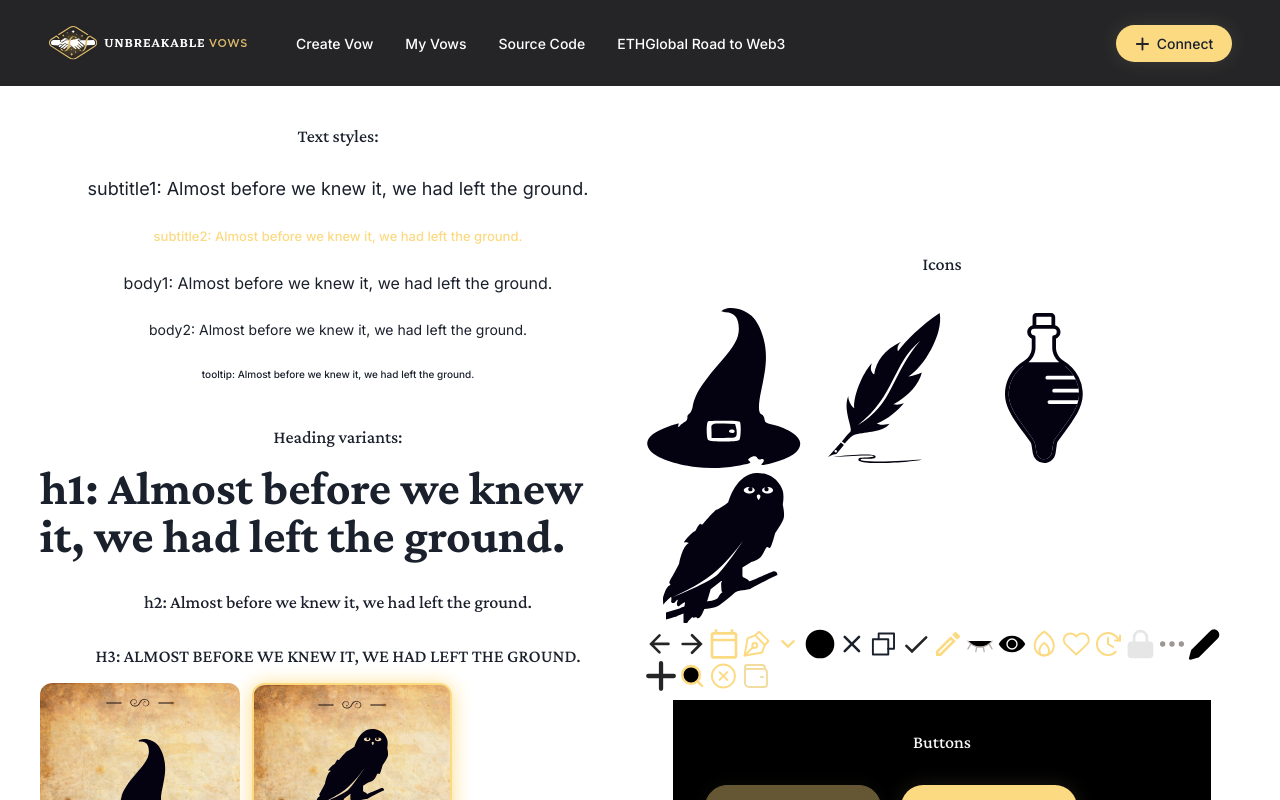
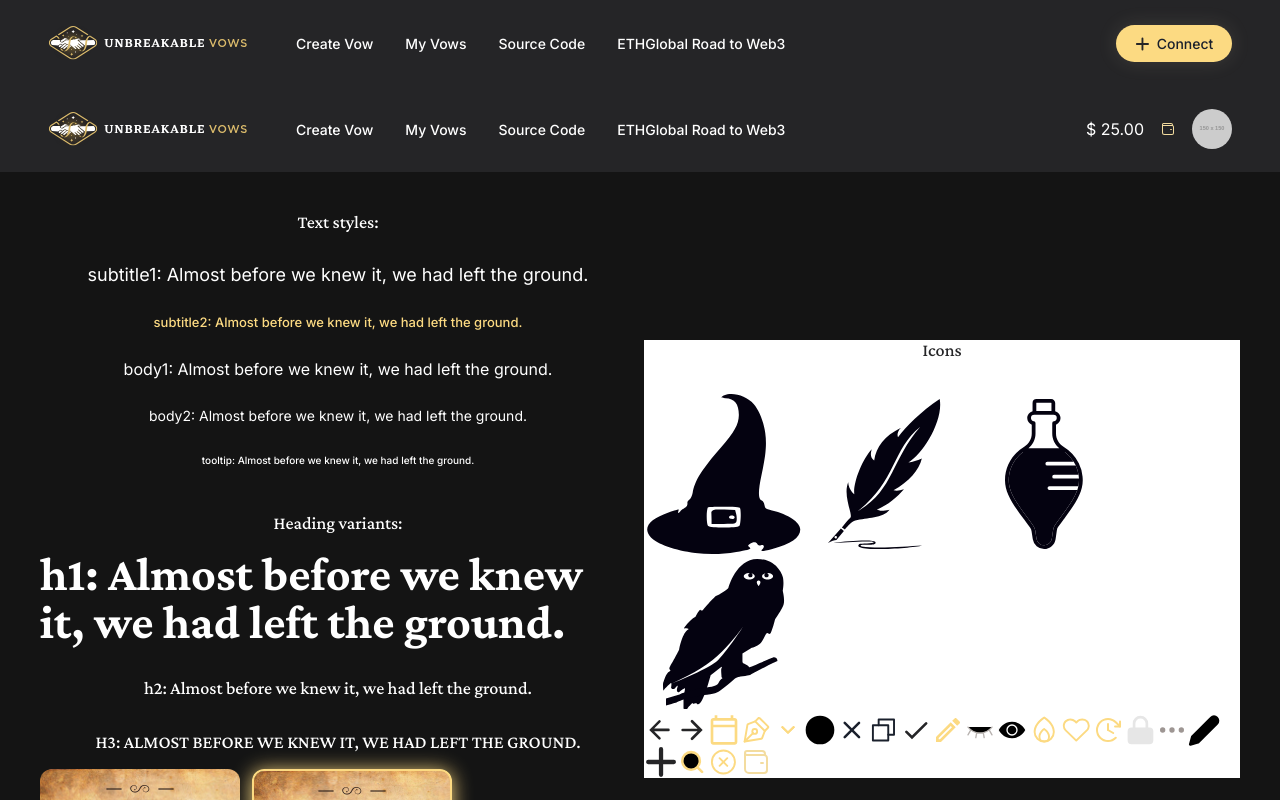
Before and after one commit to BlossomLabs/unbreakable-vows-ui, a React (Vite) app: page / in a window 1280 px wide. Shown: the top 800 px of the page. Built offline with nearby package versions, Linux system fonts and the light colour scheme.

Commit message:
feat(navbar): adds authenticated action btns

```diff
--- a/src/App.tsx
+++ b/src/App.tsx
@@ -26,8 +26,9 @@ function App() {
   ];
   return (
     <>
-      <Navbar />
-      <Center minH={"100vh"} p={10}>
+      <Navbar isAuthenticated={false} />
+      <Navbar isAuthenticated />
+      <Center minH={"100vh"} p={10} bgColor={"blackAlpha.900"}>
         <HStack>
           <VStack spacing={4} width={"50%"}>
             <Box pb={8}>
@@ -81,13 +82,14 @@ function App() {
             </Box>
           </VStack>
           <VStack width={"50%"}>
-            <Box>
+            <Box bgColor={"white"}>
               <Heading
                 as={"h3"}
                 variant={"h2"}
                 size={"md"}
                 textAlign={"center"}
                 pb={8}
+                color={"secondary.700"}
               >
                 Icons
               </Heading>
@@ -105,7 +107,7 @@ function App() {
                 })}
               </Box>
             </Box>
-            <Box bgColor={"black"} p={8}>
+            <Box p={8}>
               <Heading
                 as={"h4"}
                 variant={"h2"}
@@ -138,7 +140,7 @@ function App() {
               </VStack>
             </Box>
 
-            <Box bgColor={"black"} p={8}>
+            <Box p={8}>
               <Heading
                 as={"h4"}
                 variant={"h2"}
--- a/src/components/Navbar/index.tsx
+++ b/src/components/Navbar/index.tsx
@@ -10,13 +10,65 @@ import {
   useColorModeValue,
   useDisclosure,
   Image,
+  Circle,
 } from "@chakra-ui/react";
 import { HamburgerIcon } from "@chakra-ui/icons";
 
 import logo from "../../assets/logo.svg";
-import { PlusIcon, CloseIcon } from "../Icons";
+import { PlusIcon, CloseIcon, WalletIcon } from "../Icons";
 
-export default function WithSubnavigation() {
+function ActionBtns({
+  isAuthenticated,
+  balance,
+  profileImage,
+}: {
+  isAuthenticated: boolean;
+  balance: string;
+  profileImage: string;
+}) {
+  return (
+    <Stack
+      flex={{ base: 1, md: 0.2 }}
+      justify={"flex-end"}
+      direction={"row"}
+      spacing={6}
+      alignItems={"center"}
+    >
+      {isAuthenticated ? (
+        <Flex
+          display={{ base: "none", md: "inline-flex" }}
+          alignItems={"center"}
+        >
+          <Text textStyle={"body1"}>$ {balance}</Text>
+          <IconButton
+            aria-label={"Go to wallet"}
+            icon={<WalletIcon />}
+            size={"md"}
+            variant={"link"}
+          />
+          <Link href={"/"} isExternal={false}>
+            <Circle size={"2.5rem"} bgImage={profileImage} bgSize={"cover"} />
+          </Link>
+        </Flex>
+      ) : (
+        <Button
+          display={{ base: "none", md: "inline-flex" }}
+          variant={"solid"}
+          leftIcon={<PlusIcon />}
+          size={"lg"}
+        >
+          Connect
+        </Button>
+      )}
+    </Stack>
+  );
+}
+
+export default function WithSubnavigation({
+  isAuthenticated,
+}: {
+  isAuthenticated: boolean;
+}) {
   const { isOpen, onToggle } = useDisclosure();
 
   return (
@@ -37,21 +89,11 @@ export default function WithSubnavigation() {
           </Flex>
         </Flex>
 
-        <Stack
-          flex={{ base: 1, md: 0 }}
-          justify={"flex-end"}
-          direction={"row"}
-          spacing={6}
-        >
-          <Button
-            display={{ base: "none", md: "inline-flex" }}
-            variant={"solid"}
-            leftIcon={<PlusIcon />}
-            size={"lg"}
-          >
-            Connect
-          </Button>
-        </Stack>
+        <ActionBtns
+          isAuthenticated={isAuthenticated}
+          balance={"25.00"}
+          profileImage={"https://via.placeholder.com/150"}
+        />
 
         <Flex
           flex={{ base: 1, md: "auto" }}
--- a/src/components/Vow/index.tsx
+++ b/src/components/Vow/index.tsx
@@ -83,6 +83,7 @@ export default function Vow({
               lineHeight={"1.625rem"}
               fontSize={"1.5rem"}
               textAlign={"center"}
+              color={"secondary.500"}
             >
               {children}
             </Heading>
--- a/src/theme/HeadingCustomization.ts
+++ b/src/theme/HeadingCustomization.ts
@@ -4,6 +4,7 @@ const Heading = defineStyleConfig({
   baseStyle: {
     fontFamily: "heading",
     lineHeight: "none",
+    color: "white",
   },
   variants: {
     h1: {
--- a/src/theme/customTheme.ts
+++ b/src/theme/customTheme.ts
@@ -18,6 +18,7 @@ const theme = {
     subtitle1: {
       fontWeight: "regular",
       fontSize: "lg",
+      color: "white",
     },
     subtitle2: {
       fontWeight: "medium",
@@ -28,16 +29,19 @@ const theme = {
     body1: {
       fontWeight: "regular",
       fontSize: "md",
+      color: "white",
     },
     body2: {
       fontWeight: "regular",
       fontSize: "sm",
       letterSpacing: "0",
       lineHeight: "143%",
+      color: "white",
     },
     tooltip: {
       fontWeight: "medium",
       fontSize: "0.625rem",
+      color: "white",
     },
   },
   sizes: {
```
